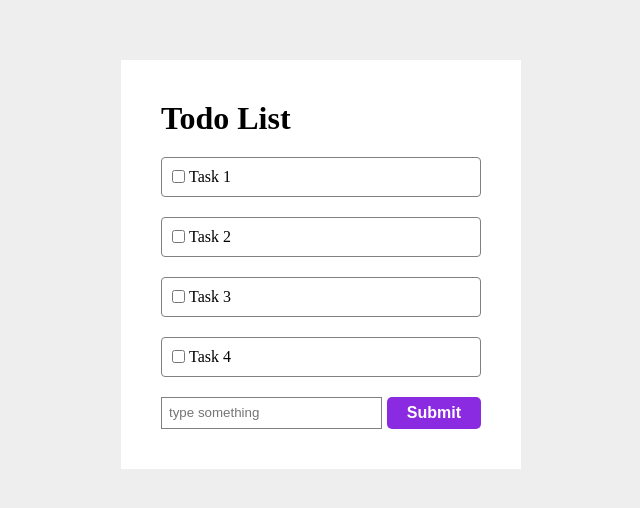
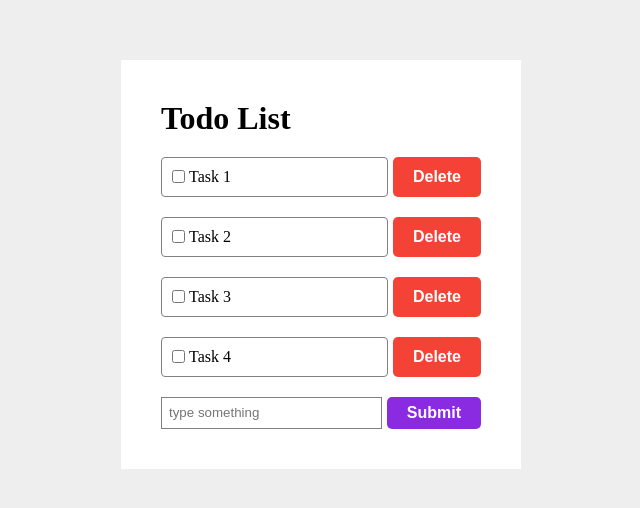
Before and after one commit to lazy-geek/svelte-todo-app, a Svelte app: page / in a window 1280 px wide. Shown: the part 136-644 px from the top of the page, without its empty margins (319-959 px from the left). Built offline with nearby package versions, Linux system fonts and the light colour scheme.

Commit message:
Add Delete Functionality

```diff
--- a/src/App.svelte
+++ b/src/App.svelte
@@ -12,11 +12,16 @@
 	function addTask(e) {
 		tasks = [...tasks, { content: e.detail.text, isCheked: false }];
 	}
+	function deleteTask(e){
+		tasks = tasks.filter(({content}) => {
+			return content != tasks[e.detail.id].content;
+		});
+	}
 </script>
 
 <main>
 	<h1>Todo List</h1>
-	<TaskList {tasks} />
+	<TaskList {tasks} on:delete={deleteTask}/>
 	<AddTask on:submit={addTask} />
 </main>
 
--- /dev/null
+++ b/src/components/Delete.svelte
@@ -0,0 +1,27 @@
+<script>
+    import { createEventDispatcher } from "svelte";
+
+    export let id;
+    const dispatch = createEventDispatcher();
+
+    function submit() {
+        dispatch("delete", { id: id });
+    }
+</script>
+
+<button class="delete" on:click={submit}>Delete</button>
+
+<style>
+    .delete {
+        padding: 0 20px;
+        margin-left: 5px;
+        font-size: 16px;
+        font-weight: bold;
+        color: white;
+        background-color: #f44336;
+        border-radius: 5px;
+    }
+    .delete:hover {
+        background-color: rgb(212, 61, 61);
+    }
+</style>
--- a/src/components/Task.svelte
+++ b/src/components/Task.svelte
@@ -16,6 +16,7 @@
 <style>
     .task {
         cursor: pointer;
+        width: 100%;
         padding: 10px;
         border: 1px solid grey;
         border-radius: 4px;
@@ -36,4 +37,6 @@
         text-decoration: line-through;
         color: grey;
     }
+
+
 </style>
--- a/src/components/TaskList.svelte
+++ b/src/components/TaskList.svelte
@@ -1,11 +1,15 @@
 <script>
     import Task from "./Task.svelte";
+    import Delete from "./Delete.svelte";
     export let tasks = [];
 </script>
 
 <div class="task-list">
     {#each tasks as task, i}
+    <div>
         <Task content={task.content} isChecked={task.isChecked} id={i} />
+        <Delete id={i} on:delete/>
+    </div>
     {/each}
 </div>
 
@@ -15,4 +19,8 @@
         grid-template-columns: 1fr;
         row-gap: 20px;
     }
+    div {
+        display: flex;
+
+    }
 </style>
```
